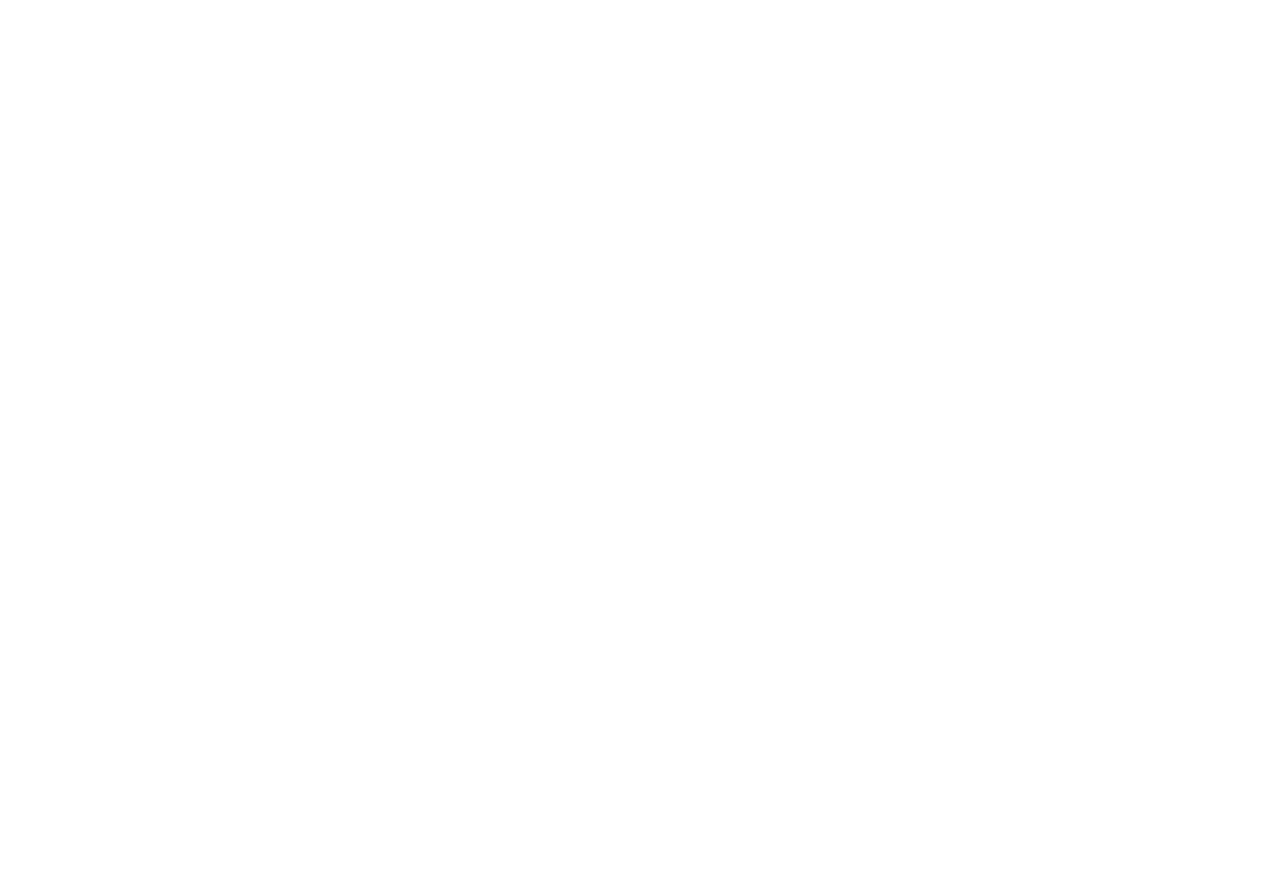
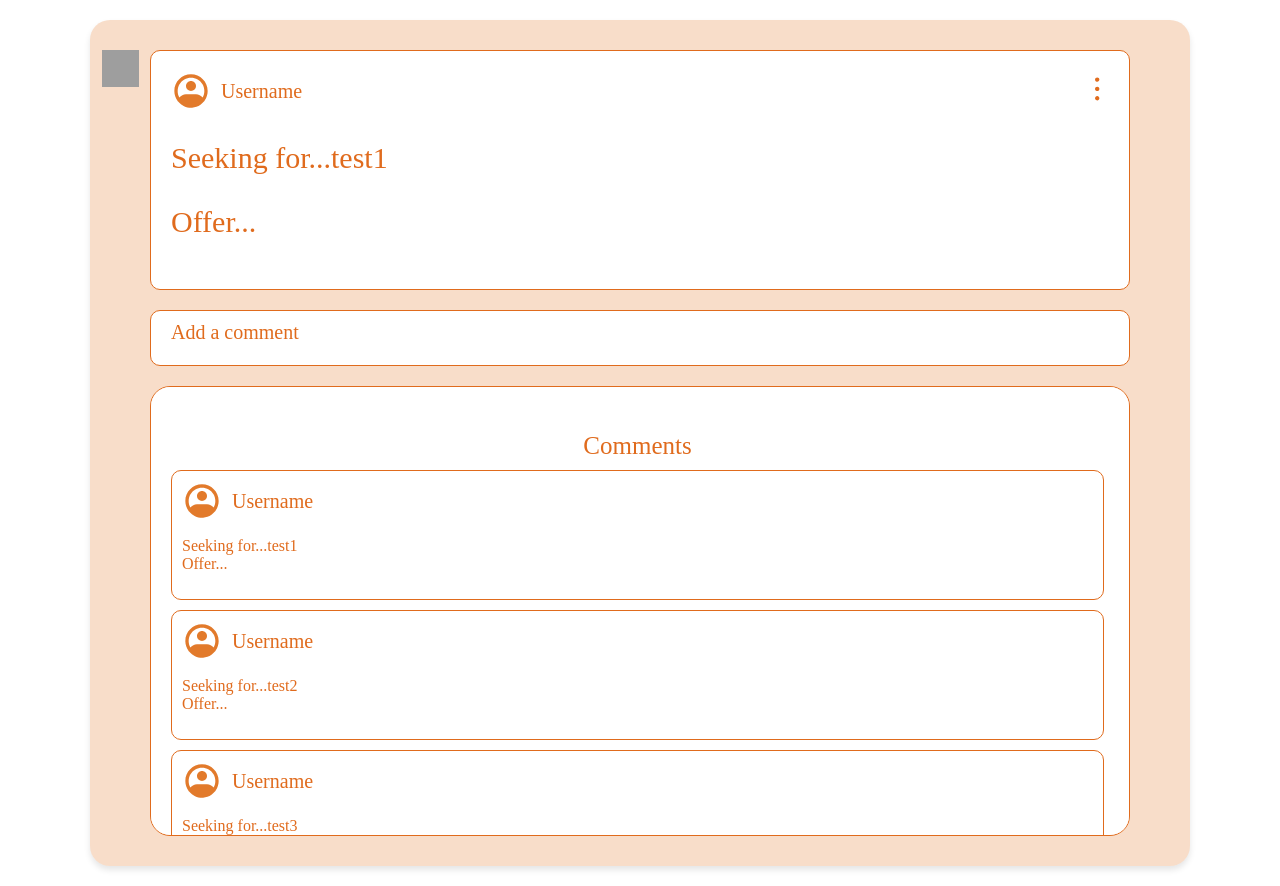
Before and after one commit to haileyhemmingsen/skillswapper, a React (Create React App) app in the folder react-login/frontend/: page /posting/1 in a window 1280 px wide. Before the commit this address had no page. Before the commit the page ends 800 px from the top, so only its background shows below. Built offline with nearby package versions, Linux system fonts and the light colour scheme; grey boxes are pictures that could not be loaded; a web font is replaced by a local one.

Commit message:
new page per post

```diff
--- a/react-login/frontend/src/App.js
+++ b/react-login/frontend/src/App.js
@@ -42,7 +42,7 @@
           <Route path="/" element={<Home email={email} loggedIn={loggedIn} setLoggedIn={setLoggedIn} />} />
           <Route path="/login" element={<FigmaLogin setLoggedIn={setLoggedIn} setEmail={setEmail} />} />
           <Route path="/homepage" element={<SkillSwapper />} />
-          <Route path='/posting' element={<Posting/>} />
+          <Route path="/posting/:id" element={<Posting />} />
           {/* <Route path="/figma-login" element={<FigmaLogin />} /> */}
         </Routes>
       </BrowserRouter>
--- a/react-login/frontend/src/skillswapper_components/homepage/MainFeed/ServiceSearch.jsx
+++ b/react-login/frontend/src/skillswapper_components/homepage/MainFeed/ServiceSearch.jsx
@@ -6,18 +6,18 @@
 import logoImage from '../../../images/logo.svg';
 import userImage from '../../../images/user.svg';
 
-const samplePosts = [
-  { id: 1, username: "Username", date: "mm/dd/yyyy", content: "Seeking for...\nOffer..." },
-  { id: 2, username: "Username", date: "mm/dd/yyyy", content: "Seeking for...\nOffer..." },
-  { id: 3, username: "Username", date: "mm/dd/yyyy", content: "Seeking for...\nOffer..." },
-  { id: 4, username: "Username", date: "mm/dd/yyyy", content: "Seeking for...\nOffer..." },
+export const samplePosts = [
+  { id: 1, username: "Username", date: "mm/dd/yyyy", content: "Seeking for...test1\nOffer..." },
+  { id: 2, username: "Username", date: "mm/dd/yyyy", content: "Seeking for...test2\nOffer..." },
+  { id: 3, username: "Username", date: "mm/dd/yyyy", content: "Seeking for...test3\nOffer..." },
+  { id: 4, username: "Username", date: "mm/dd/yyyy", content: "Seeking for...test4\nOffer..." },
 ];
 
 function ServiceSearch() {
   const navigate = useNavigate();
 
-  const handlePostClick = () => {
-    navigate('/posting');
+  const handlePostClick = (postId) => {
+    navigate(`/posting/${postId}`);
   };
 
   return (
--- a/react-login/frontend/src/skillswapper_components/posting/posting.js
+++ b/react-login/frontend/src/skillswapper_components/posting/posting.js
@@ -1,7 +1,7 @@
 import React, { useState } from 'react';
-import { useNavigate } from 'react-router-dom';
+import { useNavigate, useParams} from 'react-router-dom';
 import styles from './posting.module.css';
-
+import { samplePosts } from '../homepage/MainFeed/ServiceSearch';
 import userAvatar from '../../images/user.svg';
 import menuIcon from '../../images/3dots.svg';
 import closeIcon from '../../images/bubble_arrow.svg';
@@ -11,9 +11,19 @@
 @import url('https://fonts.googleapis.com/css2?family=Kantumruy+Pro:ital,wght@0,100..700;1,100..700&display=swap');
 </style>
 
+
 const Posting = (props) => {
-  const [comment, setComment] = useState('');
-  const [isInputFocused, setIsInputFocused] = useState(false);
+    const { id } = useParams();
+    const navigate = useNavigate();
+    const [comment, setComment] = useState('');
+    const [isInputFocused, setIsInputFocused] = useState(false);
+
+    // Find the post data based on the ID
+    const postData = samplePosts.find(post => post.id === Number(id)) || {
+      username: "Username",
+      date: "mm/dd/yyyy",
+      content: "Default content"
+    };
 
 const handleTextAreaResize = (e) => {
     const textarea = e.target;
@@ -21,21 +31,12 @@
     textarea.style.height = `${textarea.scrollHeight}px`;
 };
 
-  const samplePosts = [
-    { id: 1, username: "Username1", content: "shirin help" },
-    { id: 2, username: "Username2", content: "shirin help" },
-    { id: 3, username: "Username3", content: "shirin help\nshirin help\nshirin help" },
-    { id: 4, username: "Username4", content: "shirin help" }
-  ];
-
   const handleCommentSubmit = (e) => {
     e.preventDefault();
     console.log("Submitting comment:", comment);
     setComment('');
     setIsInputFocused(false);
   };
-
-  const navigate = useNavigate();
 
   const handlePostClick = () => {
     navigate('/homepage');
@@ -59,9 +60,10 @@
         </div>
       </div>
       <div className={styles.content}>
-        <p>I am seeking a service</p>
-        <p>I can offer this other service</p>
-        <p className={styles.additionalInfo}>Additional information</p>
+        {}
+        {postData.content.split('\n').map((text, index) => (
+            <p key={index}>{text}</p>
+          ))}
       </div>
     </div>
 
```
